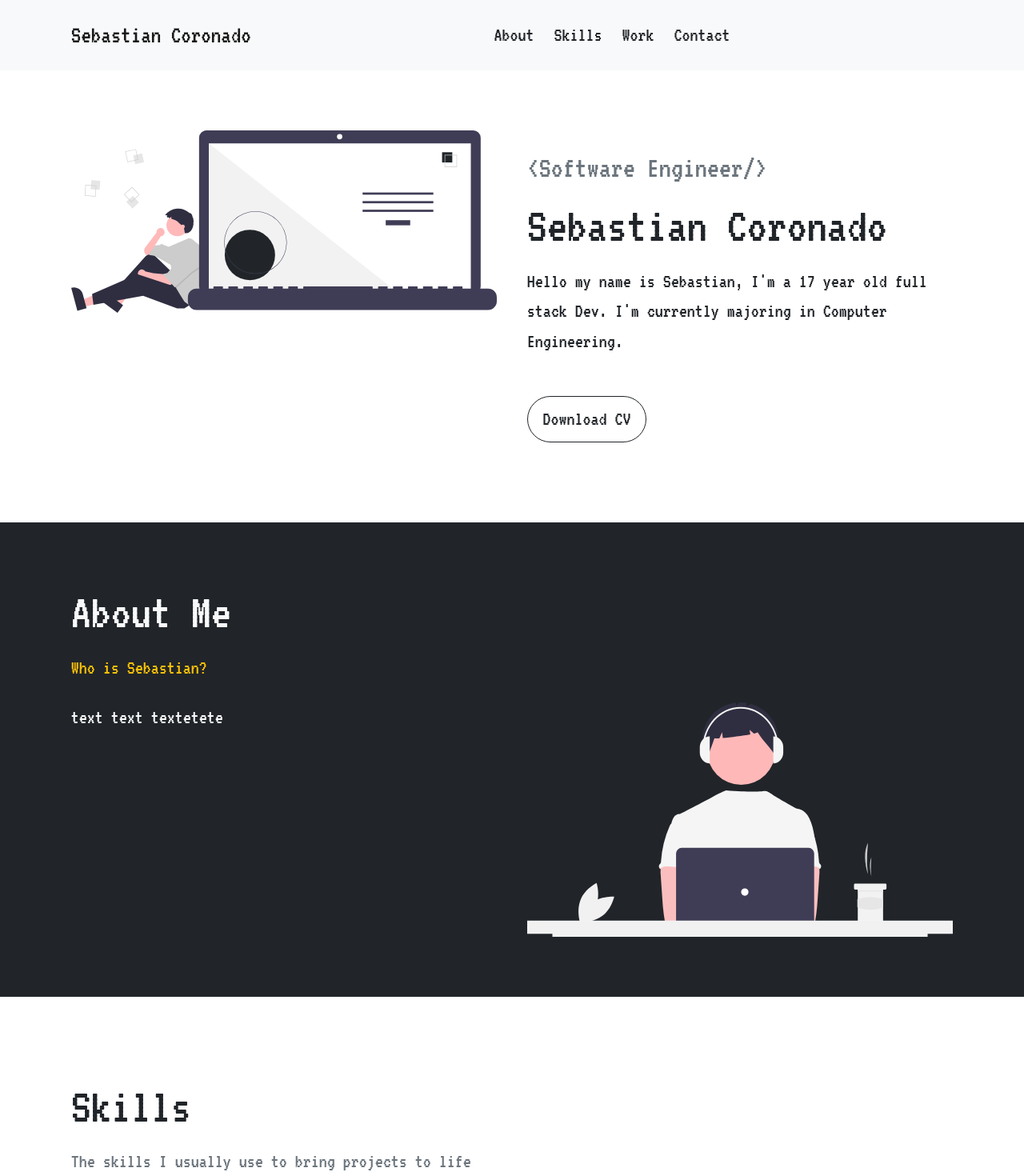
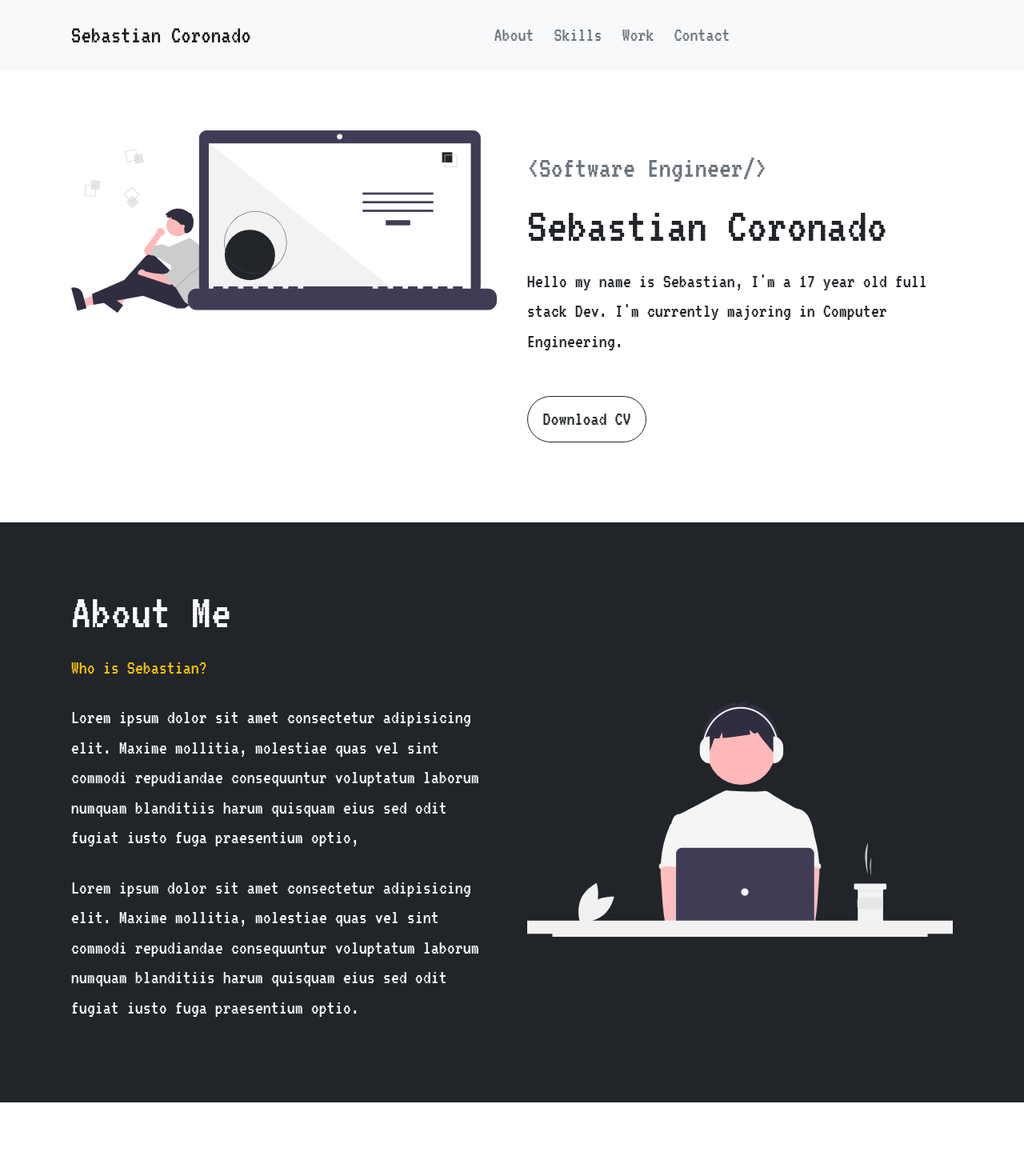
Before and after one commit to coronado03/personal-portfolio, a Next.js app: page / in a window 1280 px wide. Shown: the top 1470 px of the page at 80% size. Built offline with nearby package versions, Linux system fonts and the light colour scheme.

Commit message:
added lorem ipsum to about me

```diff
--- a/components/about.js
+++ b/components/about.js
@@ -1,4 +1,4 @@
-import { Container, Button, Row, Col, Image} from "react-bootstrap";
+import { Container, Button, Row, Col, Image } from "react-bootstrap";
 
 export default function About() {
   return (
@@ -11,7 +11,20 @@
           <p className="text-warning">Who is Sebastian?</p>
           <Row>
             <Col>
-              <p className="text-light">text text textetete</p>
+              <p className="text-light">
+                Lorem ipsum dolor sit amet consectetur adipisicing elit. Maxime
+                mollitia, molestiae quas vel sint commodi repudiandae
+                consequuntur voluptatum laborum numquam blanditiis harum
+                quisquam eius sed odit fugiat iusto fuga praesentium optio,
+{" "}
+              </p>
+
+              <p className="text-light">
+                Lorem ipsum dolor sit amet consectetur adipisicing elit. Maxime
+                mollitia, molestiae quas vel sint commodi repudiandae
+                consequuntur voluptatum laborum numquam blanditiis harum
+                quisquam eius sed odit fugiat iusto fuga praesentium optio.{" "}
+              </p>
             </Col>
             <Col className="d-none d-lg-block">
               <Image src="/about_undraw.svg" />
--- a/styles/main.css
+++ b/styles/main.css
@@ -43,7 +43,7 @@
 }
 
 .navbar-light .navbar-nav .nav-link {
-    color: #212529;
+    color: #6c757d;
 }
 
 .navbar-light .navbar-nav .nav-link.active, .navbar-light .navbar-nav .show>.nav-link {
```
